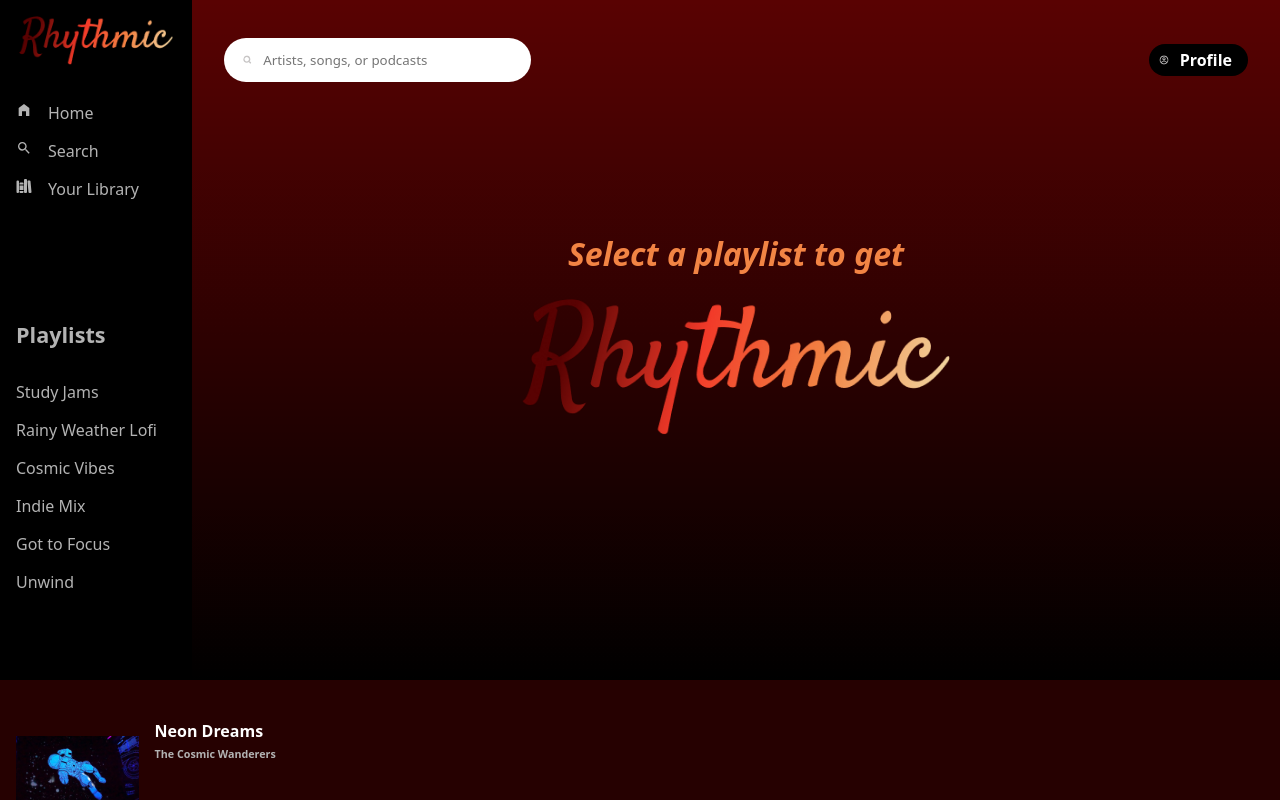
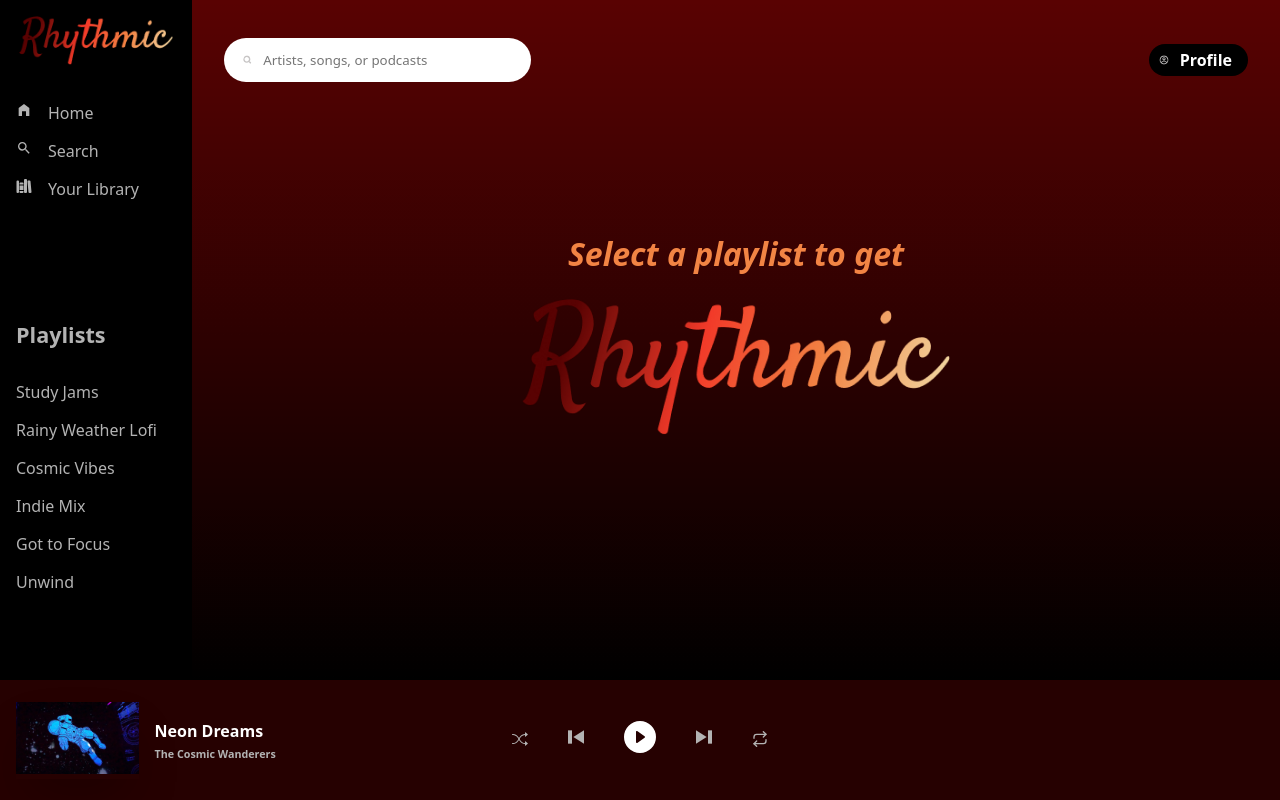
Before and after one commit to kdurrence2/react-project2, a React (Vite) app in the folder react-playlist-project/: page / in a window 1280 px wide. Built offline with nearby package versions, Linux system fonts and the light colour scheme.

Commit message:
Footer Finished!

```diff
--- a/react-playlist-project/src/components/CurrentTrack.jsx
+++ b/react-playlist-project/src/components/CurrentTrack.jsx
@@ -27,7 +27,7 @@ const Container = styled.div`
         align-items: center;
         gap: 1rem;
         &__image{
-            height: 0.5rem;
+            height: 4,5rem;
             box-shadow: rgba(0, 0, 0, 0.25) 0px 25px 50px -12px;
             img {
                 height: 4.5rem;
--- a/react-playlist-project/src/components/Footer.jsx
+++ b/react-playlist-project/src/components/Footer.jsx
@@ -1,12 +1,14 @@
 import React from 'react'
 import styled from 'styled-components';
 import CurrentTrack from './CurrentTrack';
+import PlayerControls from './PlayerControls';
 
 function Footer() {
 
   return (
     <Container>
       <CurrentTrack />
+      <PlayerControls />
     </Container>
   )
 }
--- /dev/null
+++ b/react-playlist-project/src/components/PlayerControls.jsx
@@ -0,0 +1,59 @@
+import React from 'react'
+import styled from 'styled-components';
+import {
+    BsFillPlayCircleFill,
+    BsFillPauseCircleFill,
+    BsShuffle,
+  } from "react-icons/bs";
+  import { CgPlayTrackNext, CgPlayTrackPrev } from "react-icons/cg";
+  import { FiRepeat } from "react-icons/fi";
+
+
+function PlayerControls() {
+
+  return (
+    <Container>
+        <div className="shuffle">
+            <BsShuffle />
+        </div>
+        <div className="previous">
+            <CgPlayTrackPrev />
+        </div>
+        <div className="state">
+          <BsFillPlayCircleFill />
+        </div>
+        <div className="next">
+            <CgPlayTrackNext />
+        </div>
+        <div className="repeat">
+            <FiRepeat />
+        </div>
+    </Container>
+  )
+}
+
+const Container = styled.div`
+    display: flex;
+    align-items: center;
+    justify-content: center;
+    gap: 2rem;
+    svg {
+        color: #b3b3b3;
+        transition: 0.2s ease-in-out;
+        &:hover {
+            color: white;
+        }
+    }
+    .state {
+        svg {
+            color: white;
+        }
+    }
+    .previous,
+    .next,
+    .state {
+    font-size: 2rem;
+    }
+`;
+
+export default PlayerControls
```
